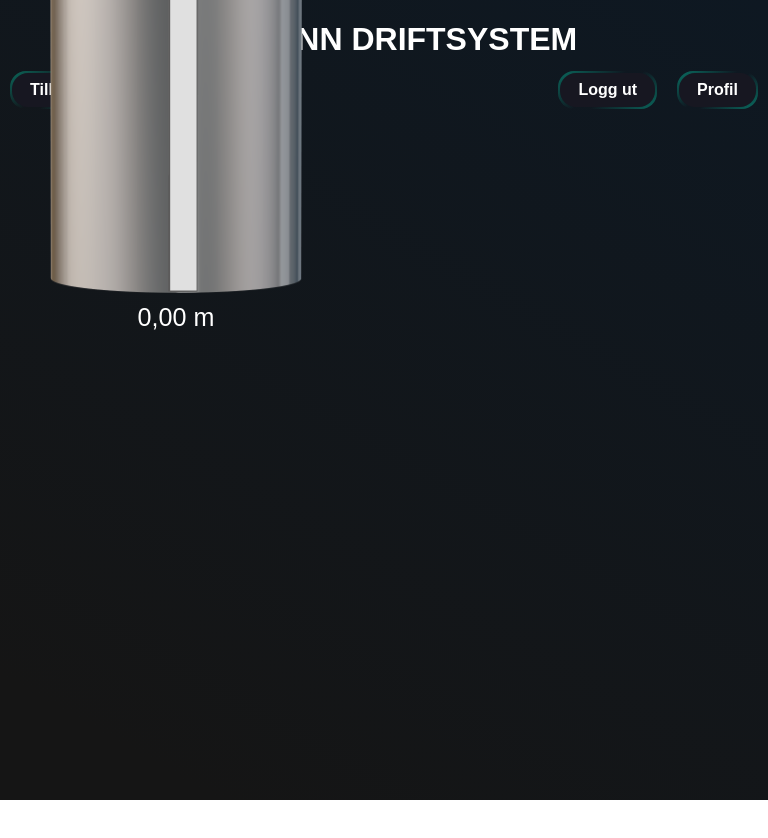
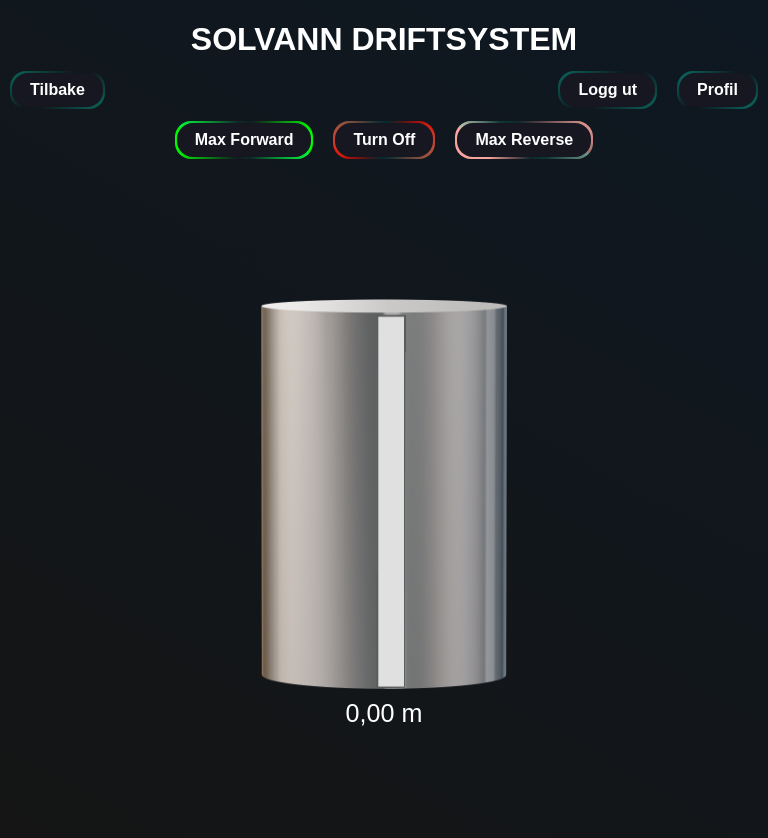
Before and after one commit to USN-Gjengen/APP2000_Gruppe06_Solvann-Driftsystem, a React (Create React App) app in the folder frontend/: page /Turbine in a window 768 px wide. Shown: the top 838 px of the page. Before the commit the page ends 800 px from the top, so only its background shows below. Built offline with nearby package versions, Linux system fonts and the light colour scheme; no server answers; sample sign-in values are in the browser's storage.

Commit message:
Style desktop and mobile for turbine page

```diff
--- a/frontend/src/styles/Turbine.css
+++ b/frontend/src/styles/Turbine.css
@@ -1,3 +1,11 @@
+.turbinePage {
+  display: flex;
+  flex-direction: column;
+  align-items: center;
+  justify-content: center;
+  height: 65vh;
+}
+
 .turbine {
   animation: spin 1s linear infinite;
   width: 6em;
@@ -19,5 +27,34 @@
   align-items: center;
   justify-content: center;
   height: 50vh;
-  margin-top: 25px;
+  margin-top: 50px;
+  gap: 10px;
 }
+
+@media only screen and (max-width: 768px) {
+
+
+  .turbinePageContent {
+    flex-direction: column;
+    margin-top: 130px;
+  }
+
+  .turbines-container {
+    width: 15em;
+  }
+
+  .turbinePage {
+    height: 100vh;
+  }
+
+}
+
+@media only screen and (min-width: 768px) {
+  .turbines-container {
+    width: 37em;
+  }
+
+  .turbine {
+    width: 10em;
+  }
+}
```
